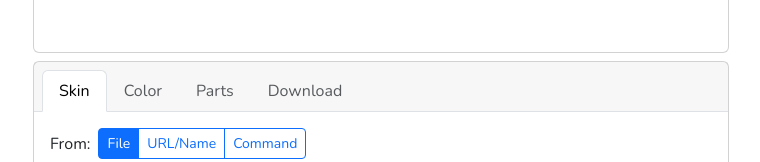
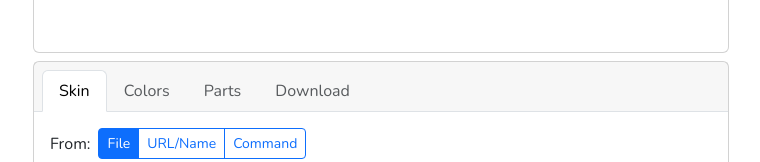
Before and after one commit to meeuchan/teeview, a Vue app: page / in a window 1280 px wide. Shown: the part 373-535 px from the top of the page, without its empty margins (259-1019 px from the left). Built offline with nearby package versions, Linux system fonts and the light colour scheme.

Commit message:
Rename colors tab

```diff
--- a/src/components/TeeOptions.vue
+++ b/src/components/TeeOptions.vue
@@ -5,7 +5,7 @@ import Tabs from './tabs/Tabs.vue'
 import TeeOptionsSkin from './TeeOptionsSkin.vue'
 import type { IRendererOptions } from '@/lib/Renderer'
 import TeeOptionsPart, { type IPartsOptions } from './TeeOptionsPart.vue'
-import TeeOptionsColor from './TeeOptionsColor.vue'
+import TeeOptionsColors from './TeeOptionsColors.vue'
 import type { IColorPreset, ITeeColors } from '@/lib/Tee'
 import TeeOptionsDownload from './TeeOptionsDownload.vue'
 
@@ -39,16 +39,10 @@ function buildOptions() {
     <div class="card">
       <Tabs>
         <Tab title="Skin" class="card-body">
-          <TeeOptionsSkin
-            @change="((skin = $event), buildOptions())"
-            @colors="colorPreset = $event"
-          />
+          <TeeOptionsSkin @change="((skin = $event), buildOptions())" @colors="colorPreset = $event" />
         </Tab>
-        <Tab title="Color" :disabled="!skin" class="card-body">
-          <TeeOptionsColor
-            :preset="colorPreset"
-            @change="((colorOptions = $event), buildOptions())"
-          />
+        <Tab title="Colors" :disabled="!skin" class="card-body">
+          <TeeOptionsColors :preset="colorPreset" @change="((colorOptions = $event), buildOptions())" />
         </Tab>
         <Tab title="Parts" :disabled="!skin" class="card-body">
           <TeeOptionsPart @change="((partOptions = $event), buildOptions())" />
--- a/src/components/TeeOptionsSkin.vue
+++ b/src/components/TeeOptionsSkin.vue
@@ -1,7 +1,6 @@
 <script setup lang="ts">
 import { ref } from 'vue'
 import InputSkinFile from './inputs/InputSkinFile.vue'
-import LinkTo from './LinkTo.vue'
 import InputSkinUrl from './inputs/InputSkinUrl.vue'
 import InputSkinCommand from './inputs/InputSkinCommand.vue'
 import type { IColorPreset } from '@/lib/Tee'
```
Also changed, not shown: src/components/TeeOptionsColors.vue (renamed from src/components/TeeOptionsColor.vue).
